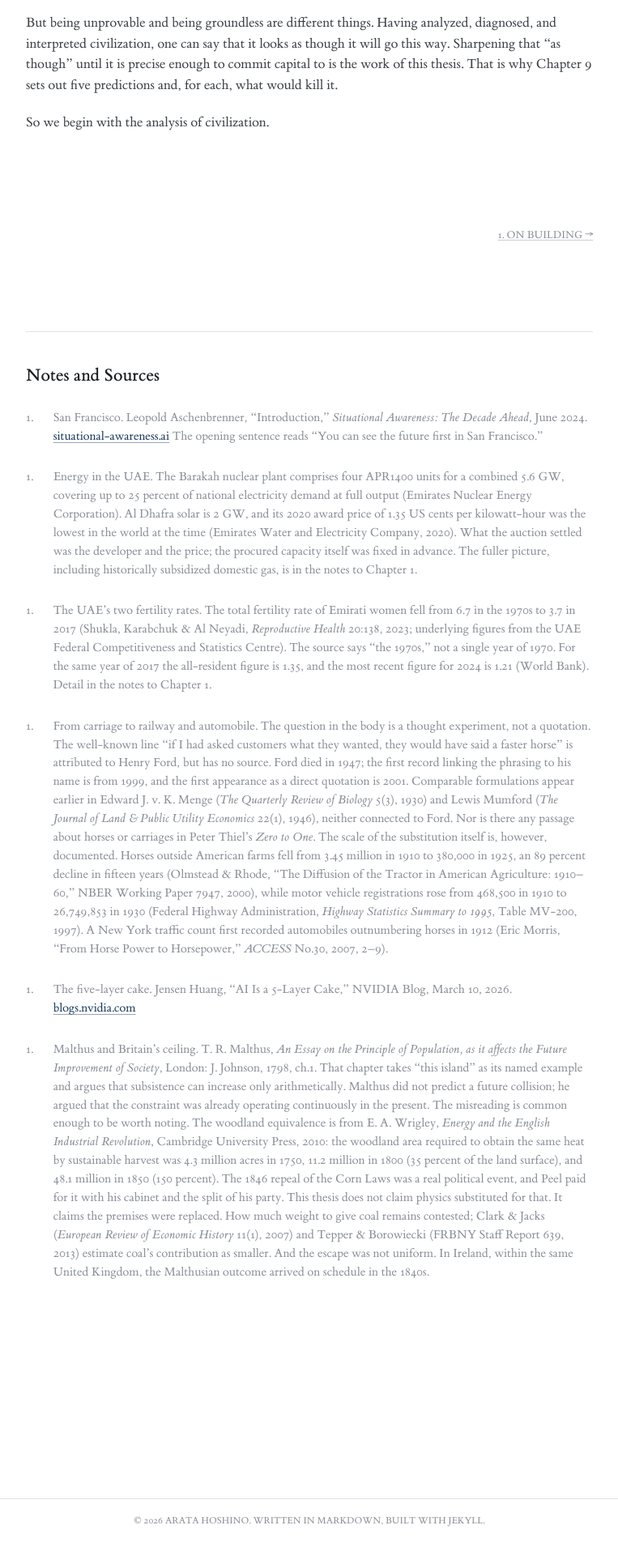
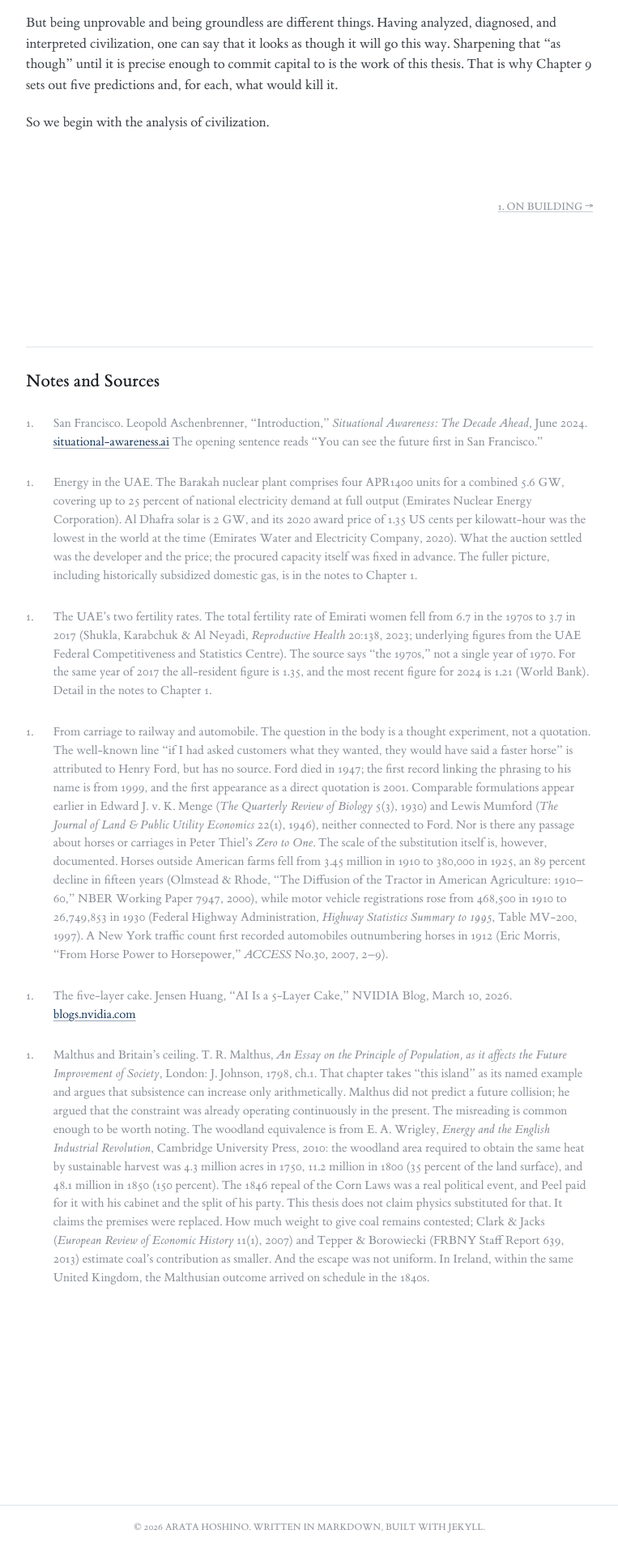
Before and after one commit to arata-hoshino/arata-hoshino.github.io, a Jekyll site: the page built from _essays/premise.md, in a window 1280 px wide. Shown: the part 4448-6368 px from the top of the page at 81% size, without its empty margins (258-1021 px from the left). Built offline with Jekyll 4.4.1, drawn with Linux system fonts in a browser that asks for light colours.

Commit message:
Tune the air around the pager and the apparatus heads
The body sits closer to the pager, the pager stands further from the rule
that opens the notes, and each head sits closer under its own rule.

Co-Authored-By: Claude Opus 5 <noreply@anthropic.com>

```diff
--- a/assets/css/style.css
+++ b/assets/css/style.css
@@ -737,7 +737,7 @@ main {
    is a divider rather than a break, so it stands close to the section it
    closes and keeps its air for the head below it. */
 .prose .rule-major {
-  margin: clamp(5rem, 10vw, 7rem) 0 clamp(1.75rem, 3.5vw, 2.5rem);
+  margin: clamp(5rem, 10vw, 7rem) 0 clamp(1.225rem, 2.45vw, 1.75rem);
 }
 
 .prose .rule-major + h2 {
@@ -748,7 +748,7 @@ main {
    the head of its own block and needs no space above it of its own. The
    block itself stands half again as far from the pager as prose would. */
 .apparatus-block {
-  margin-top: clamp(4.5rem, 10.5vw, 6.75rem);
+  margin-top: clamp(6.75rem, 15.75vw, 10.125rem);
 }
 
 .apparatus-block .apparatus > .rule-major:first-child {
@@ -1123,8 +1123,8 @@ main {
 .pager {
   display: flex;
   gap: 1.5em;
-  margin: clamp(4rem, 9vw, 6rem) 0 0;
-  padding-top: 1.5em;
+  margin: clamp(2.8rem, 6.3vw, 4.2rem) 0 0;
+  padding-top: 1.05em;
   font-size: 0.78em;
 }
 
```
